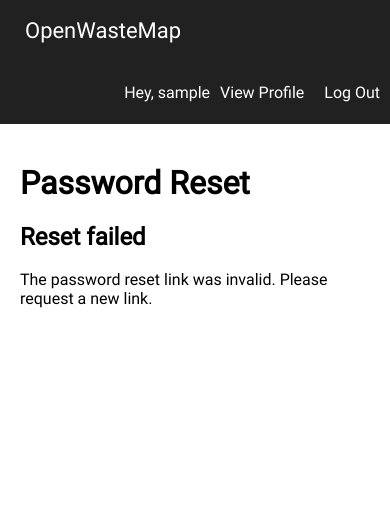
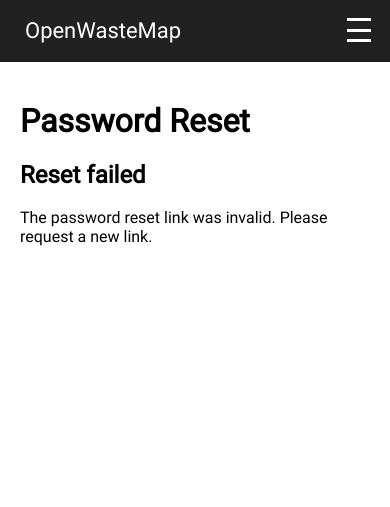
Before and after one commit to benbuc/OpenWasteMap, a Django app: page /accounts/reset/1/1/ in a window 390 px wide. Shown: the top 507 px of the page. Run offline with Django 3.2, Linux system fonts and the light colour scheme; the visitor is signed in with stand-in values (Sample User, id 1).

Commit message:
Menu Fields and Mobile Menu (#28)
fixes #22

added the important fields to the main menu.
Added a mobile burger menu which can be revealed by a button.

```diff
--- /dev/null
+++ b/static/js/main_menu.js
@@ -0,0 +1,9 @@
+function toggleMobileMenu() {
+    var mobileNav = document.getElementById("mobile-nav")
+    mobileNav.classList.toggle('active');
+}
+
+document.addEventListener("DOMContentLoaded", function(){
+    var mobileMenuButton = document.getElementById("mobile-nav-button");
+    mobileMenuButton.addEventListener("click", toggleMobileMenu);
+});
--- /dev/null
+++ b/static/scss/01-mixins/transition.scss
@@ -0,0 +1,7 @@
+@mixin transition($args...) {
+    -webkit-transition: $args;
+    -moz-transition: $args;
+    -ms-transition: $args;
+    -o-transition: $args;
+    transition: $args;
+}
--- a/static/scss/02-globals/global.scss
+++ b/static/scss/02-globals/global.scss
@@ -5,3 +5,15 @@
 body {
     @include font-regular;
 }
+
+@include breakpoint(md-max) {
+    .desktop-only {
+        display: none
+    }
+}
+
+@include breakpoint(md-min) {
+    .mobile-only {
+        display: none;
+    }
+}
--- /dev/null
+++ b/static/scss/03-elements/mobile-nav.scss
@@ -0,0 +1,77 @@
+.mobile-nav {
+    position: fixed;
+    z-index: 1000;
+    top: 0;
+    bottom: 0;
+    left: 0;
+    right: 0;
+    transform: translateX(100%);
+
+    @include transition(transform .3s ease-out);
+
+    &.active {
+        transform: none;
+    }
+
+    &__items {
+        position: absolute;
+        background-color: black;
+        margin: 0;
+        margin-left: 10%;
+        width: 100%;
+        height: 100%;
+        padding: $main-nav-height 10px 50px 20px;
+
+        li {
+            font-size: 25px;
+            padding-bottom: 20px;
+
+            ul > li:first-child {
+                padding-top: 10px;
+            }
+        }
+
+        a {
+            &:hover {
+                color: darken($color: white, $amount: 32)
+            }
+        }
+    }
+
+    &__items, &__items ul {
+        list-style-type: none;
+    }
+
+    &__button {
+        z-index: 1001;
+        position: fixed;
+        width: $main-nav-height;
+        height: $main-nav-height;
+        top: 0;
+        right: 0;
+        padding: 0;
+        cursor: pointer;
+        border: none;
+        outline: none;
+        background: none;
+
+        &__line {
+            position: absolute;
+            left: 30%;
+            width: 40%;
+            height: 3px;
+            background: white;
+            transform: translateY(-1px);
+
+            &:nth-child(1) {
+                top: 30%;
+            }
+            &:nth-child(2) {
+                top: calc(50% - 1px);
+            }
+            &:nth-child(3) {
+                bottom: 30%;
+            }
+        }
+    }
+}
--- a/static/scss/styles.scss
+++ b/static/scss/styles.scss
@@ -9,6 +9,7 @@
 @import '01-mixins/center-block';
 @import '01-mixins/centre';
 @import '01-mixins/clearfix';
+@import '01-mixins/transition';
 
 // Globals
 @import '02-globals/global';
@@ -16,6 +17,7 @@
 // Elements
 @import '03-elements/main-header';
 @import '03-elements/main-nav';
+@import '03-elements/mobile-nav';
 @import '03-elements/main-wrap';
 @import '03-elements/footer';
 @import '03-elements/section--fullscreen-centered';
--- a/templates/base.html
+++ b/templates/base.html
@@ -6,6 +6,7 @@
         <title>{% block page_title %}{% endblock %} - OpenWasteMap</title>
         <meta name="viewport" content="width=device-width, initial-scale=1.0" />
         <link href="{% static 'css/styles.css' %}" rel="stylesheet" type="text/css">
+        <script src="{% static 'js/main_menu.js' %}"></script>
         {% block additional_scripts %}{% endblock %}
     </head>
 
--- a/templates/menu.html
+++ b/templates/menu.html
@@ -1,15 +1,40 @@
 <header class="main-header">
     <a class="main-header__title" href="{% url 'map_viewer:index' %}">OpenWasteMap</a>
 
-    <nav class="main-nav">
+    <nav id="main-nav" class="main-nav desktop-only">
         <ul class="main-nav__items">
             {% if user.is_authenticated %}
-            <li>Hey, {{ user.get_username }}</li>
             <li><a href="{% url 'accounts:profile' %}">View Profile</a></li>
+            <li><a href="{% url 'waste_samples:index' %}">Show Samples</a></li>
+            <li><a href="{% url 'waste_samples:create' %}">Create Sample</a></li>
             <li><a href="{% url 'accounts:logout' %}">Log Out</a></li>
             {% else %}
             <li><a href="{% url 'accounts:login' %}">Log In</a></li>
             {% endif %}
         </ul>
     </nav>
+
+    <nav id="mobile-nav" class="mobile-nav mobile-only">
+        <ul class="mobile-nav__items">
+            {% if user.is_authenticated %}
+            <li><a href="{% url 'accounts:profile' %}">View Profile</a></li>
+            <li><a href="{% url 'accounts:logout' %}">Log Out</a></li>
+            {% else %}
+            <li><a href="{% url 'accounts:login' %}">Log In</a></li>
+            {% endif %}
+            <li>
+                <a href="{% url 'waste_samples:index' %}">Samples</a>
+                {% if user.is_authenticated %}
+                <ul>
+                    <li><a href="{% url 'waste_samples:create' %}">Create New</a></li>
+                </ul>
+                {% endif %}
+            </li>
+        </ul>
+    </nav>
+    <button class="mobile-nav__button mobile-only" id="mobile-nav-button">
+        <span class="mobile-nav__button__line"></span>
+        <span class="mobile-nav__button__line"></span>
+        <span class="mobile-nav__button__line"></span>
+    </button>
 </header>
```
Also changed, not shown: static/css/styles.css.
